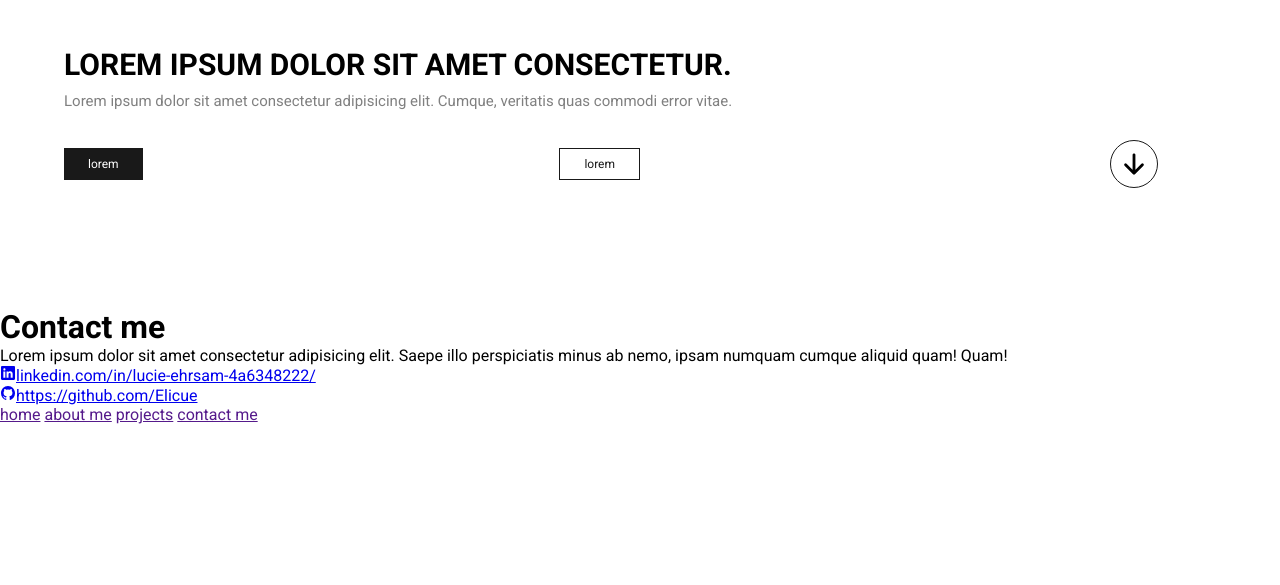
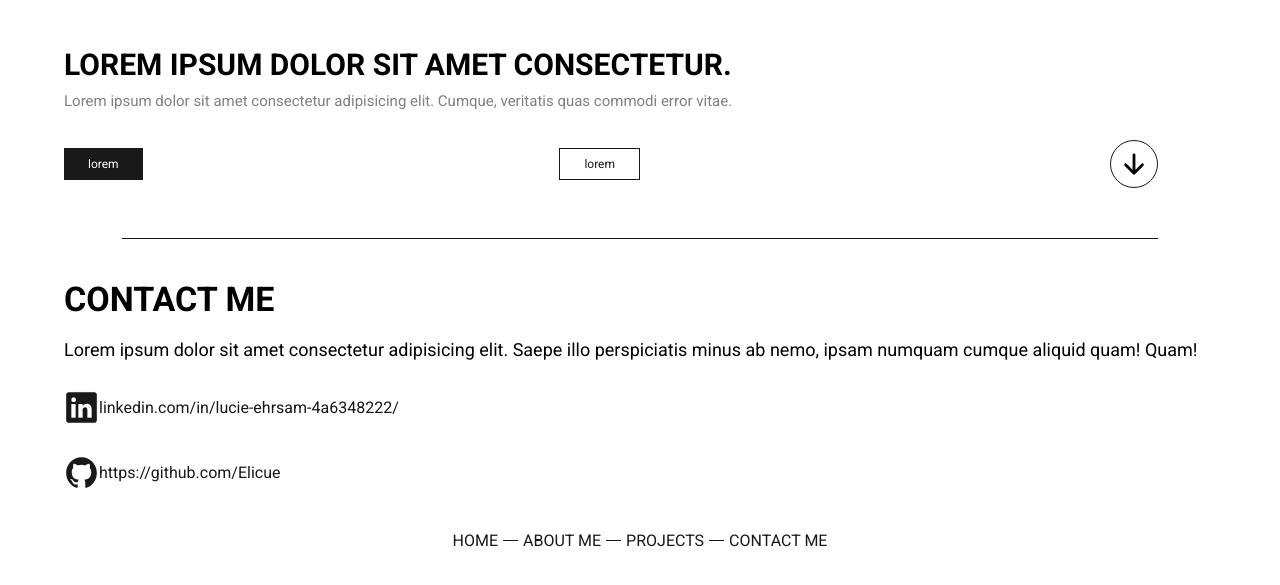
Before and after one commit to Elicue/PORTFOLIO, a plain HTML site: page index.html in a window 1280 px wide. Shown: the part 655-1240 px from the top of the page. Before the commit the page ends 1079 px from the top, so only its background shows below. Drawn offline with nearby package versions, Linux system fonts and the light colour scheme.

Commit message:
:lipstick: Add Footer CSS

```diff
--- a/css/style.scss
+++ b/css/style.scss
@@ -16,6 +16,15 @@ $border-height : 1px;
 
 @function color($color-name){
     @return map-get($colors, $color-name)
+}
+
+$desktop :300px;
+
+@mixin desktop {
+    @media (min-width : #{$desktop}){
+        @content;
+    }
+
 }
 
 header {
@@ -466,3 +475,84 @@ main {
         }
     }
 }
+
+footer {
+    width: 90%;
+    margin: auto;
+    display: flex;
+    flex-direction: column;
+    padding-top: 50px;
+    margin-top: -120px;
+
+    span {
+        height: $border-height;
+        width: 90%;
+        background-color: color(noir);
+        margin: auto;
+    }
+
+    .titre {
+        margin-top: 40px;
+
+        h1 {
+            text-transform: uppercase;
+            font-size: 34px;
+            margin-bottom: 20px;
+        }
+    }
+
+    .content {
+        display: flex;
+
+        p {
+            font-size: 18px;
+        }
+    }
+
+    .reseaux {
+        display: flex;
+        flex-direction: column;
+
+        div {
+            margin-top: 30px;
+            display: flex;
+            flex-direction: row;
+
+            a {
+                display: flex;
+                align-items: center;
+                text-decoration: none;
+                color: color(noir);
+
+                ion-icon {
+                    color: color(noir);
+                    width: 35px;
+                    height: 35px;
+                }
+            }
+        }
+
+    }
+
+    .menu {
+        display: flex;
+        flex-direction: row;
+        width: 100%;
+        height: 100px;
+        align-items: center;
+        justify-content: center;
+
+        a {
+            text-decoration: none;
+            color: color(noir);
+            text-transform: uppercase;
+        }
+
+        span {
+            height: $border-height;
+            width: 15px;
+            background-color: color(noir);
+            margin: 0 5px;
+        }
+     }
+}
```
Also changed, not shown: css/style.css, 1 other file.
